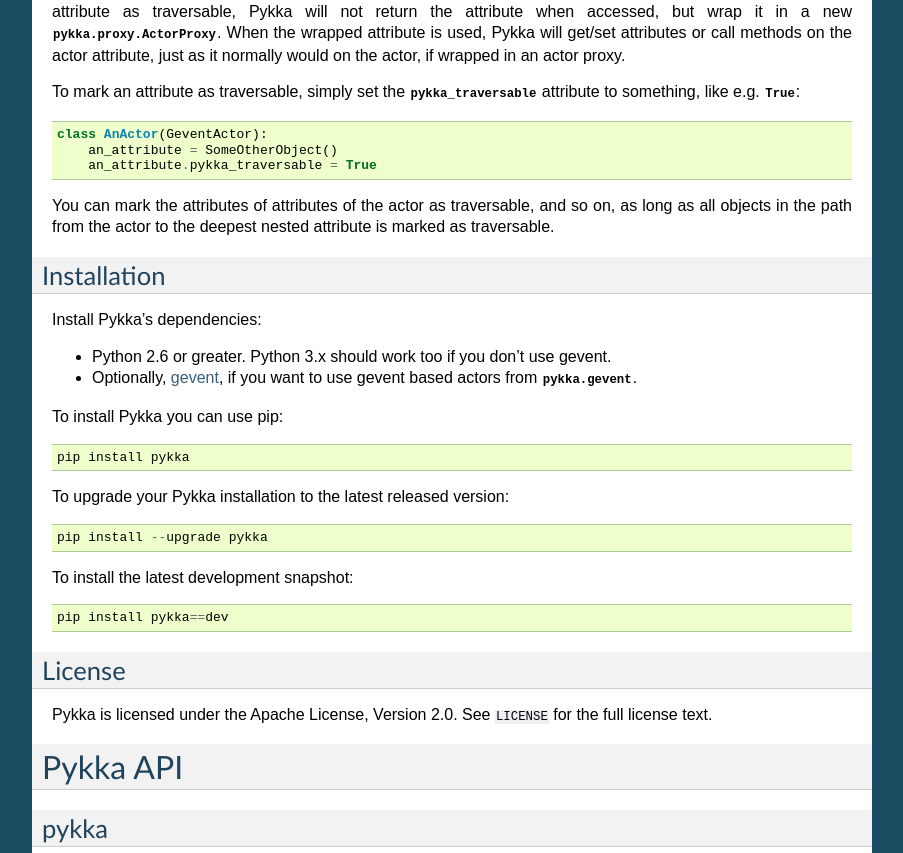
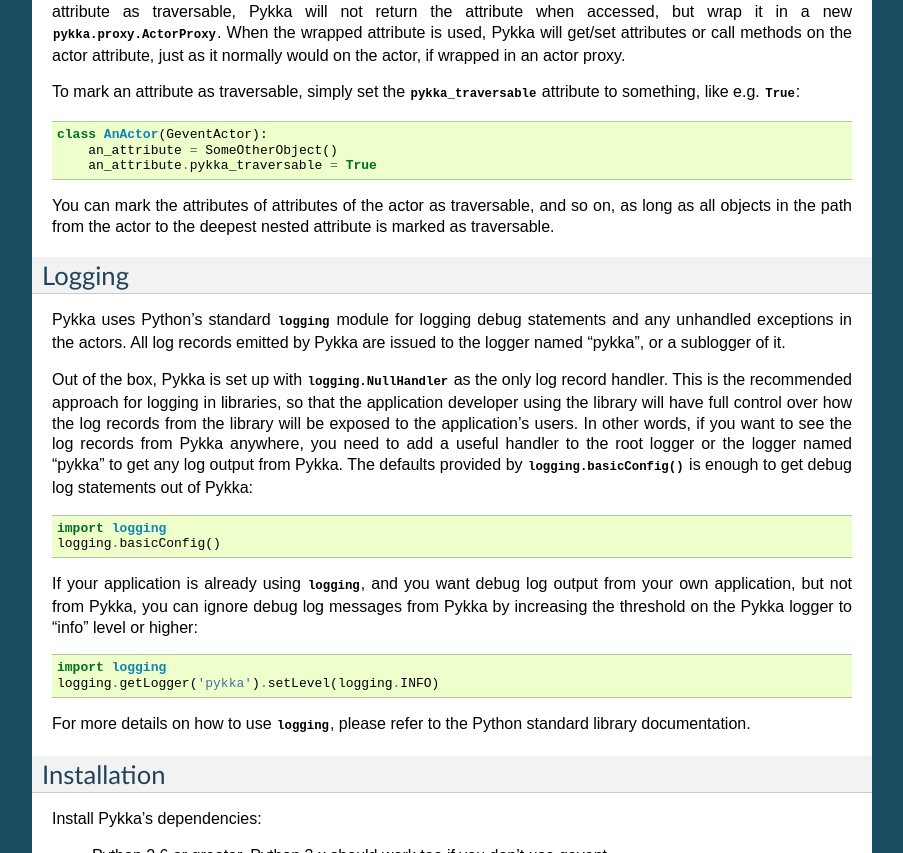
Before and after one commit to jodal/pykka, a Sphinx documentation site: the page built from docs/index.rst, in a window 1280 px wide and 900 px high, scrolled down 2153 px, cut to the strip 0-853 px from the top of the window. Shown: the whole strip, without its empty margins (198-1101 px from the left). Built offline with Sphinx 7.4.7, drawn with Linux system fonts in a browser that asks for light colours.

Commit message:
Document how to use logging in Pykka

```diff
--- a/docs/index.rst
+++ b/docs/index.rst
@@ -121,6 +121,38 @@
 attribute is marked as traversable.
 
 
+Logging
+=======
+
+Pykka uses Python's standard :mod:`logging` module for logging debug statements
+and any unhandled exceptions in the actors. All log records emitted by Pykka
+are issued to the logger named "pykka", or a sublogger of it.
+
+Out of the box, Pykka is set up with :class:`logging.NullHandler` as the only
+log record handler. This is the recommended approach for logging in
+libraries, so that the application developer using the library will have full
+control over how the log records from the library will be exposed to the
+application's users. In other words, if you want to see the log records from
+Pykka anywhere, you need to add a useful handler to the root logger or the
+logger named "pykka" to get any log output from Pykka. The defaults provided by
+:meth:`logging.basicConfig` is enough to get debug log statements out of
+Pykka::
+
+    import logging
+    logging.basicConfig()
+
+If your application is already using :mod:`logging`, and you want debug log
+output from your own application, but not from Pykka, you can ignore debug log
+messages from Pykka by increasing the threshold on the Pykka logger to "info"
+level or higher::
+
+    import logging
+    logging.getLogger('pykka').setLevel(logging.INFO)
+
+For more details on how to use :mod:`logging`, please refer to the Python
+standard library documentation.
+
+
 Installation
 ============
 
```
